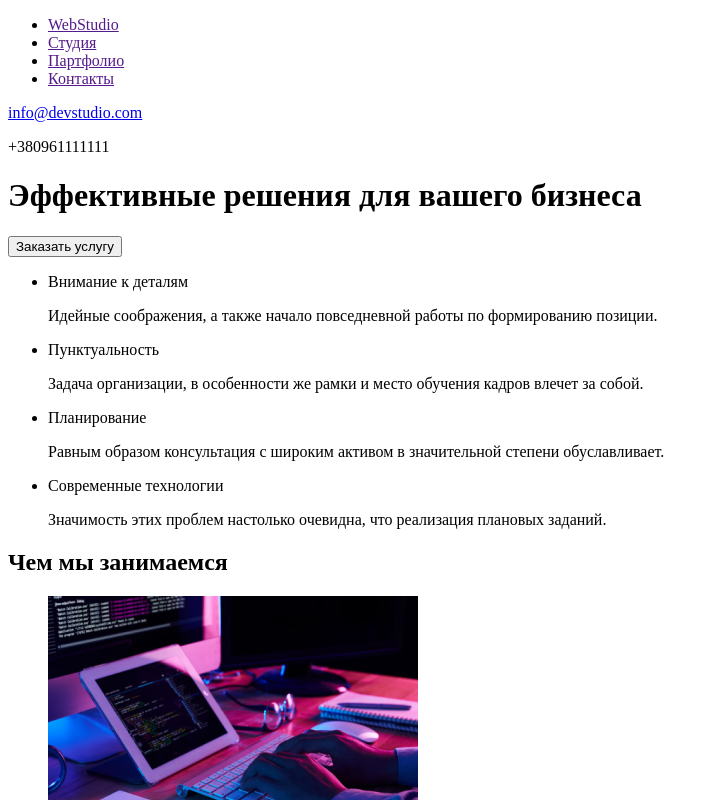
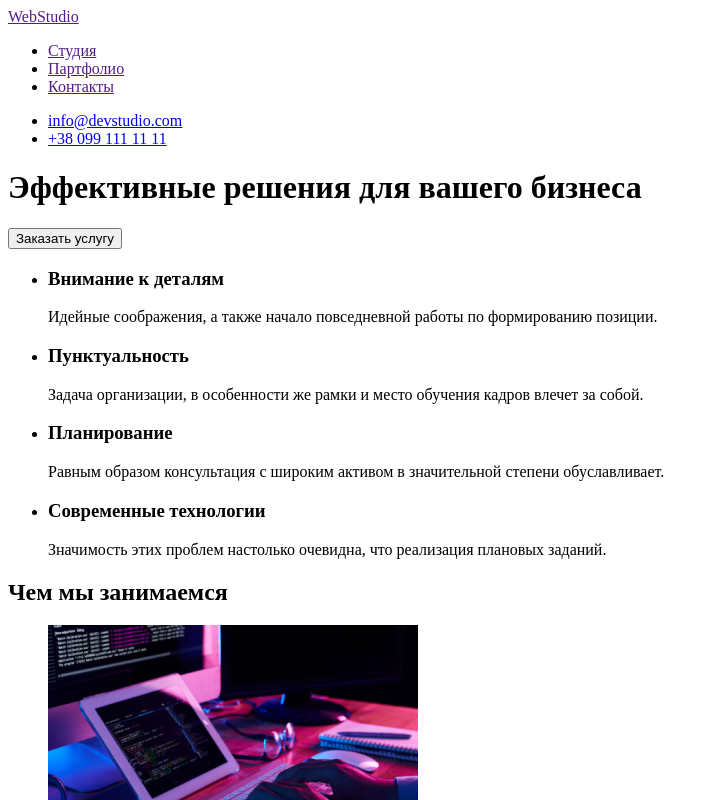
Before and after one commit to AndriiVasilevskii/hw1, a plain HTML site: page index.html in a window 1280 px wide. Shown: the top 800 px of the page, without its empty margins (0-719 px from the left). Drawn offline with Linux system fonts and the light colour scheme.

Commit message:
Update index.html

```diff
--- a/index.html
+++ b/index.html
@@ -9,41 +9,40 @@
 
 <body>
     <header>
+        <a href="">WebStudio</a>
         <nav>
             <ul>
-                <li><a href="">WebStudio</a></li>
                 <li><a href="">Студия</a></li>
                 <li><a href="">Партфолио</a></li>
                 <li><a href="">Контакты</a></li>
             </ul>
         </nav>
 
-        <a href="mailto:info@devstudio.com">info@devstudio.com</a>
-
-        <p>+380961111111</p>
-
-        <h1>Эффективные решения для вашего бизнеса</h1>
-
-        <button type="button">Заказать услугу</button>
+        <ul>
+            <li><a href="mailto:info@devstudio.com">info@devstudio.com</a></li>
+            <li><a href="tel:+380991111111">+38 099 111 11 11</a></li>
+        </ul>
     </header>
 
     <main>
+        <h1>Эффективные решения для вашего бизнеса</h1>
+        <button type="button">Заказать услугу</button>
         <section>
             <ul>
                 <li>
-                    <p>Внимание к деталям</p>
+                    <h3>Внимание к деталям</h3>
                     <p>Идейные соображения, а также начало повседневной работы по формированию позиции.</p>
                 </li>
                 <li>
-                    <p>Пунктуальность</p>
+                    <h3>Пунктуальность</h3>
                     <p>Задача организации, в особенности же рамки и место обучения кадров влечет за собой.</p>
                 </li>
                 <li>
-                    <p>Планирование</p>
+                    <h3>Планирование</h3>
                     <p>Равным образом консультация с широким активом в значительной степени обуславливает.</p>
                 </li>
                 <li>
-                    <p>Современные технологии</p>
+                    <h3>Современные технологии</h3>
                     <p>Значимость этих проблем настолько очевидна, что реализация плановых заданий.</p>
                 </li>
             </ul>
@@ -62,19 +61,19 @@
             <h2>Наша команда</h2>
             <ul>
                 <li><img src="./img/our-team/img.png" alt="Игорь Демьяненко" width="270" height="260">
-                    <p>Игорь Демьяненко</p>
+                    <h3>Игорь Демьяненко</h3>
                     <p lang="en">Product Designer</p>
                 </li>
                 <li><img src="./img/our-team/img-1.png" alt="Ольга Репина" width="270" height="260">
-                    <p>Ольга Репина</p>
+                    <h3>Ольга Репина</h3>
                     <p lang="en">Frontend Developer</p>
                 </li>
                 <li><img src="./img/our-team/img-2.png" alt="Николай Тарасов" width="270" height="260">
-                    <p>Николай Тарасов</p>
+                    <h3>Николай Тарасов</h3>
                     <p lang="en">Marketing</p>
                 </li>
                 <li><img src="./img/our-team/img-3.png" alt="Михаил Ермаков" width="270" height="260">
-                    <p>Михаил Ермаков</p>
+                    <h3>Михаил Ермаков</h3>
                     <p lang="en">UI Designer</p>
                 </li>
             </ul>
@@ -82,7 +81,7 @@
     </main>
 
     <footer>
-        <p lang="en">WebStudio</p>
+        <a href="">WebStudio</a>
         <address>
             <ul>
                 <li>
```
